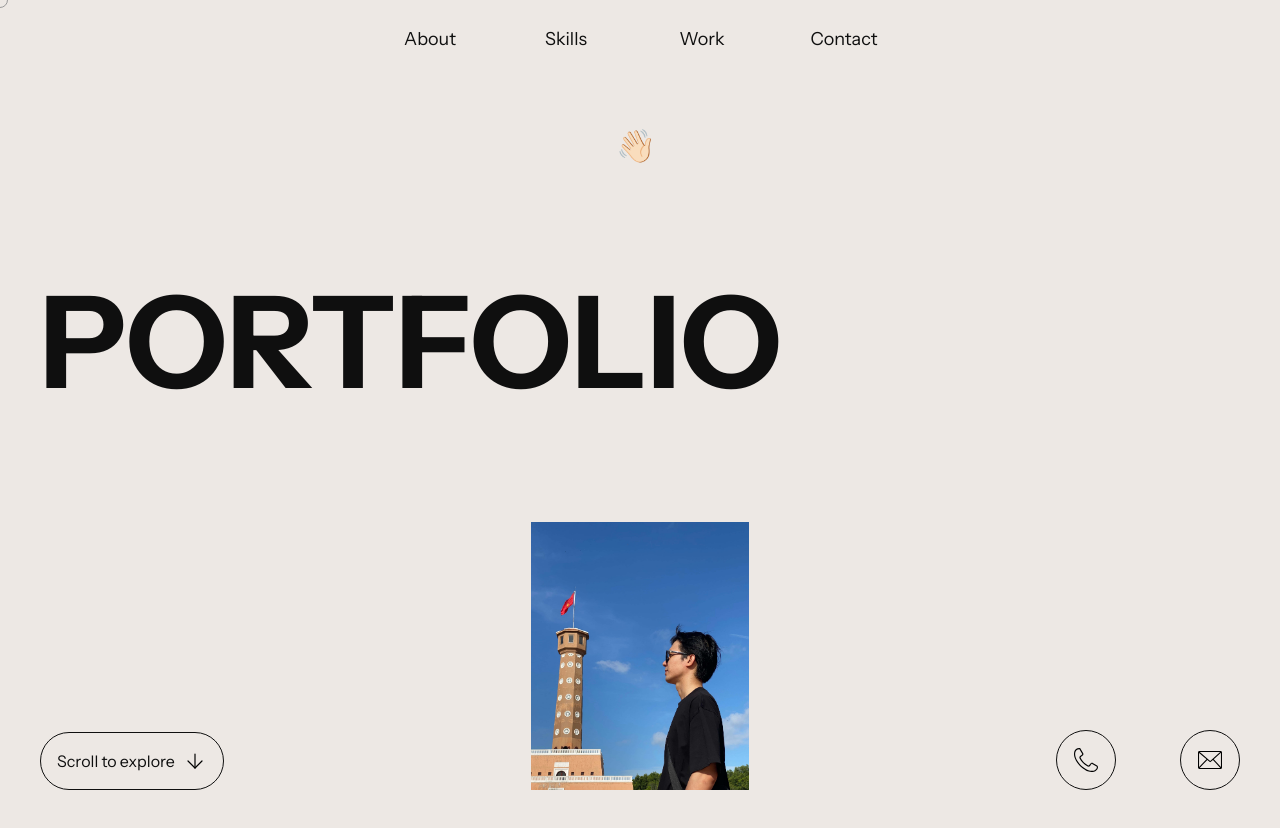
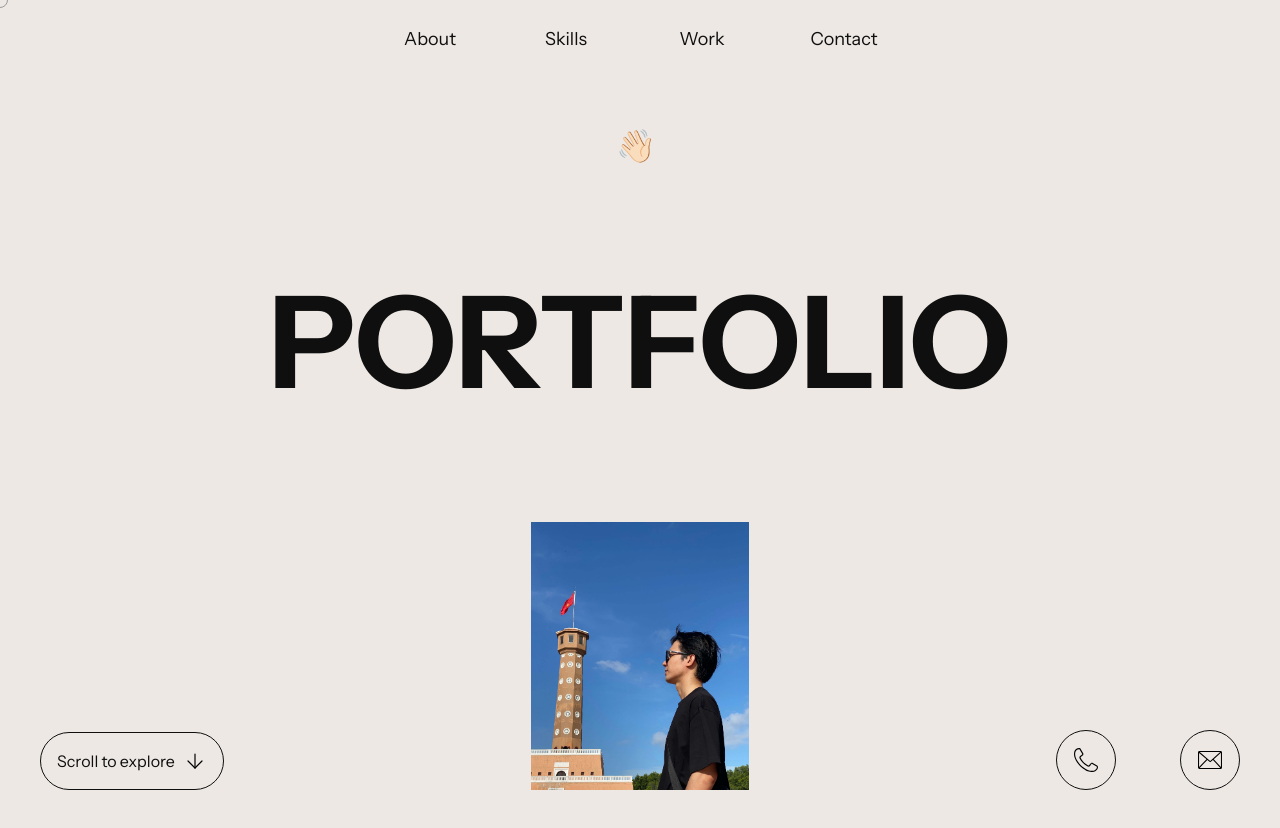
Before and after one commit to Stevele856/myportfolio, a website built with Vite: page index.html in a window 1280 px wide. Shown: the top 828 px of the page. Built offline with nearby package versions, Linux system fonts and the light colour scheme; some packages are replaced by stand-ins of ours; files whose address does not match are found by name.

Commit message:
Update index.html

```diff
--- a/index.html
+++ b/index.html
@@ -59,7 +59,7 @@
           <div class="dob hidden items-center lg:flex">
             <p class="text-sm md:w-20">31.08</p>
           </div> -->
-          <div class="hero-center leading-[1]">
+          <div class="hero-center leading-[1] mx-auto">
             <h1 class="text-[32px] sm:text-5xl md:text-6xl lg:text-7xl xl:text-9xl font-bold text-center">Portfolio</h1>
           </div>
 <!--           <div class="status hidden gap-3 items-center lg:flex">
```
